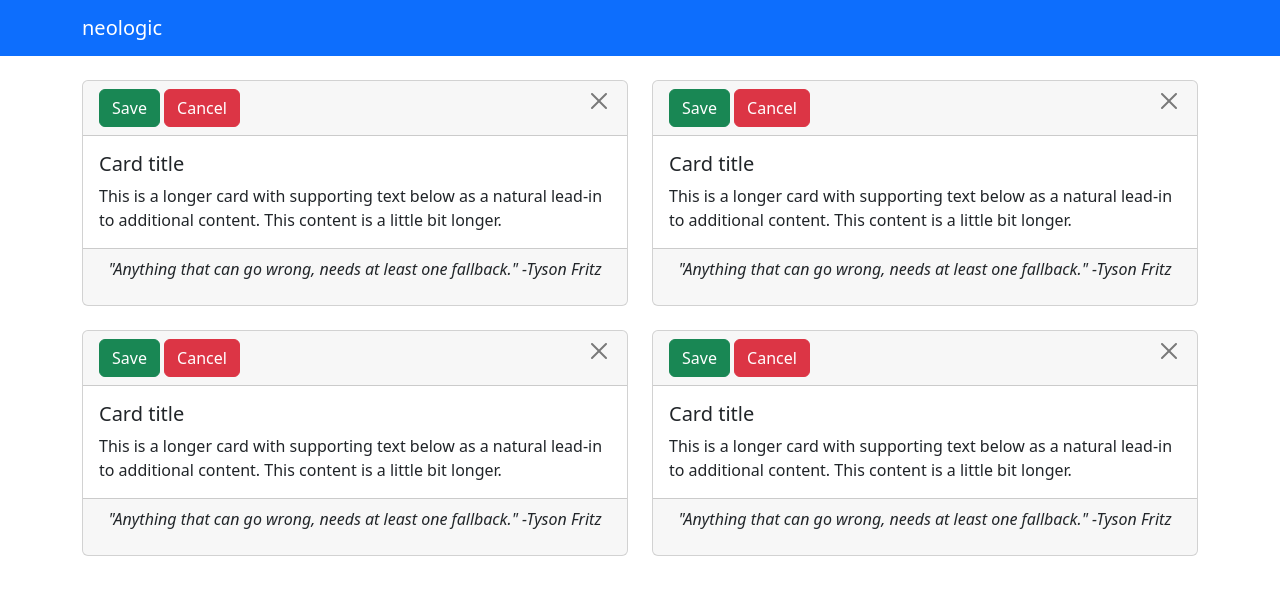
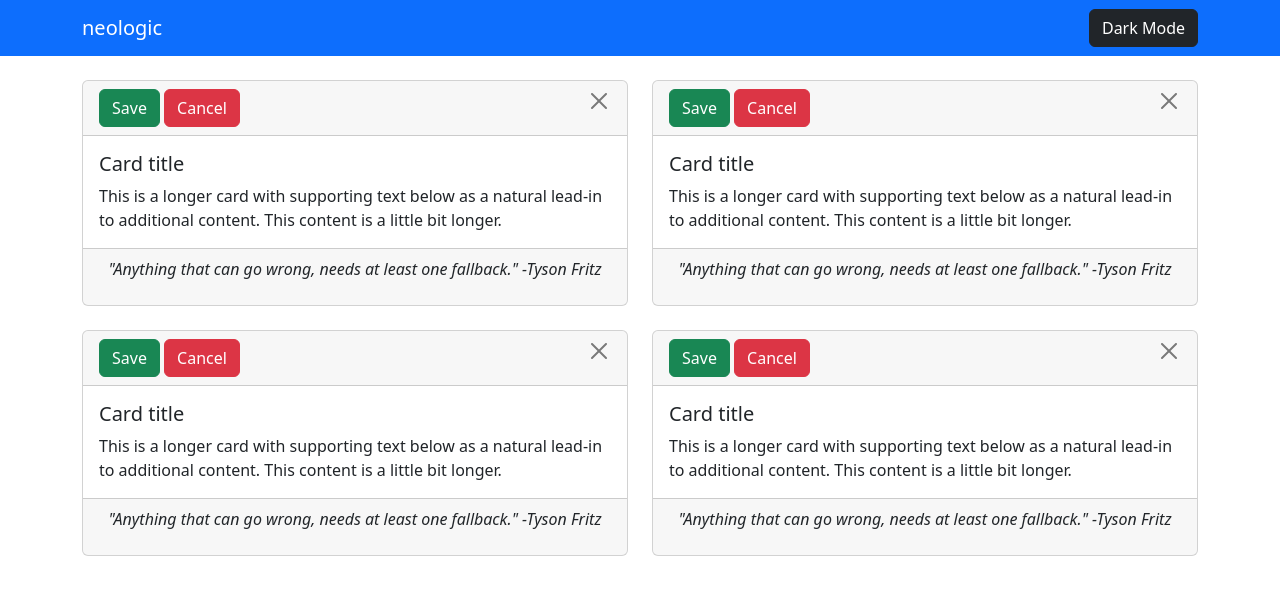
Before and after one commit to tysongf/neologic-blog, a React (Create React App) app in the folder client/: page / in a window 1280 px wide. Shown: the top 594 px of the page. Built offline with nearby package versions, Linux system fonts and the light colour scheme.

Commit message:
Added Dark Mode button.

```diff
--- a/client/src/App.js
+++ b/client/src/App.js
@@ -8,6 +8,9 @@ function App() {
          <Navbar bg="primary" variant="dark">
             <Container>
                <Navbar.Brand href="#home">neologic</Navbar.Brand>
+               <Button variant="dark" className="justify-content-end">
+                  Dark Mode
+               </Button>
             </Container>
          </Navbar>
          <EntryList />
```
